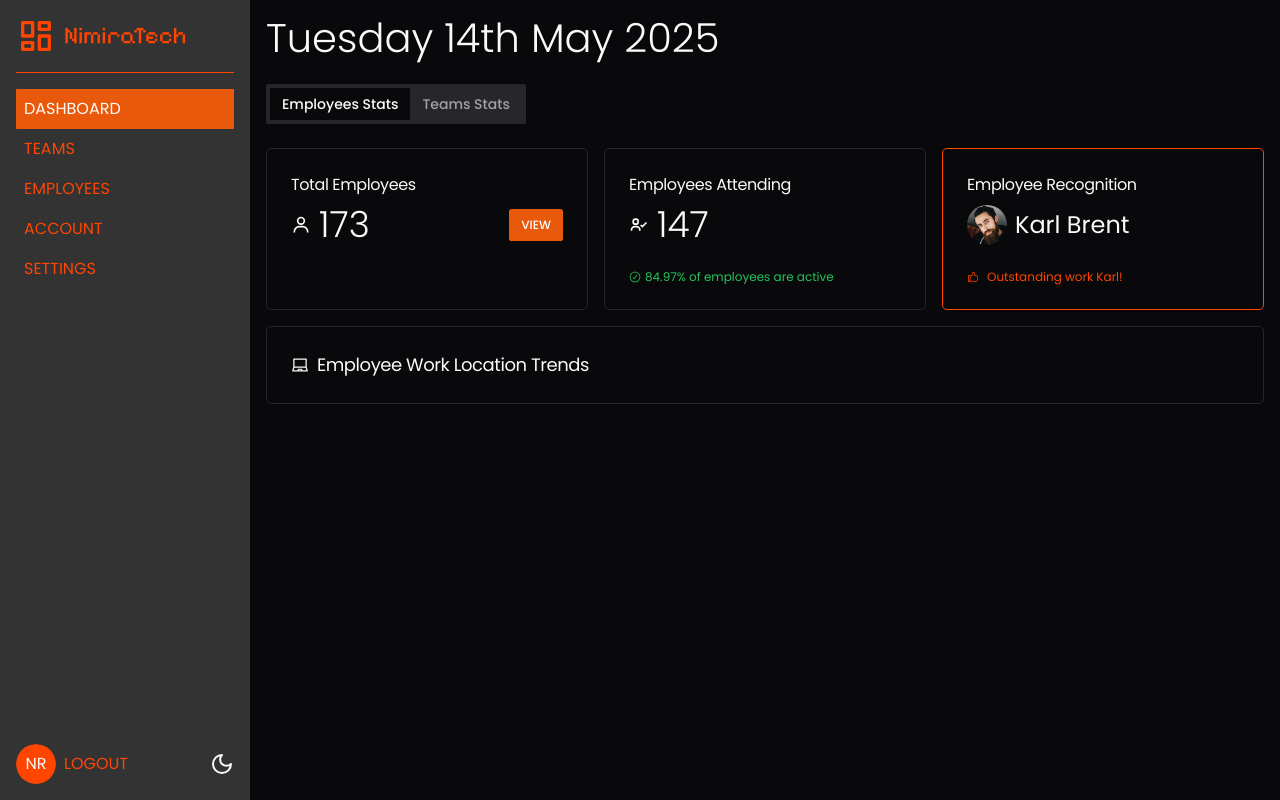
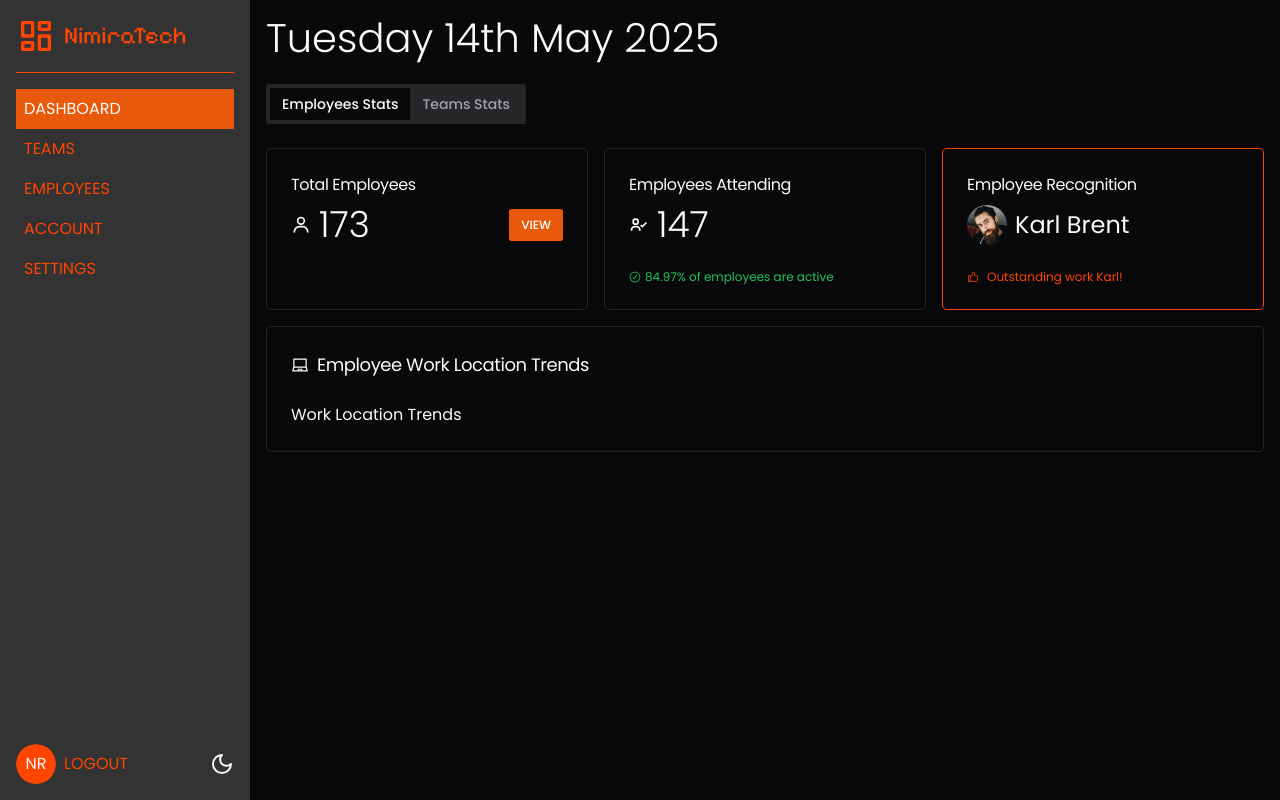
Before and after one commit to Nimira43/NT-Dashboard, a Next.js app: page /dashboard in a window 1280 px wide. Built offline with nearby package versions, Linux system fonts and the light colour scheme.

Commit message:
Import trends component into stats

```diff
--- a/app/dashboard/components/employees/employees-stats.tsx
+++ b/app/dashboard/components/employees/employees-stats.tsx
@@ -8,6 +8,7 @@ import { BiUser, BiUserCheck, BiUserX } from 'react-icons/bi'
 import { RxCrossCircled, RxCheckCircled } from 'react-icons/rx'
 import { GoThumbsup } from 'react-icons/go'
 import { AiOutlineLaptop } from 'react-icons/ai'
+import WorkLocationTrends from './work-location-trends'
 
 export default function EmployeesStats() {
   const totalEmployees = 173
@@ -99,7 +100,9 @@ export default function EmployeesStats() {
             <span>Employee Work Location Trends</span>
           </CardTitle>
         </CardHeader>
-
+        <CardContent>
+          <WorkLocationTrends />
+        </CardContent>
       </Card>
     </>
   )
```
